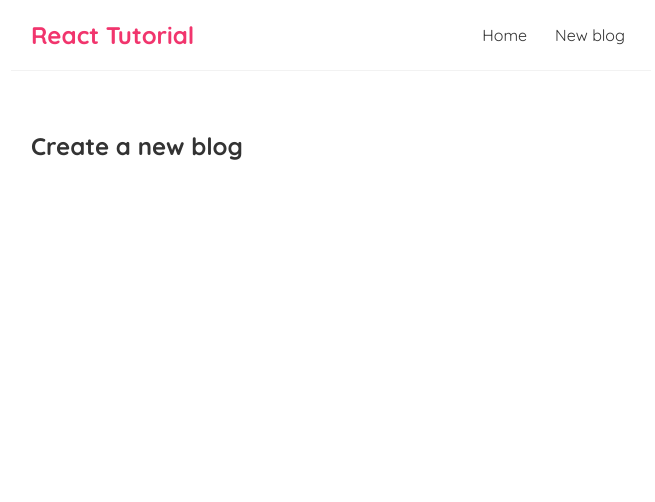
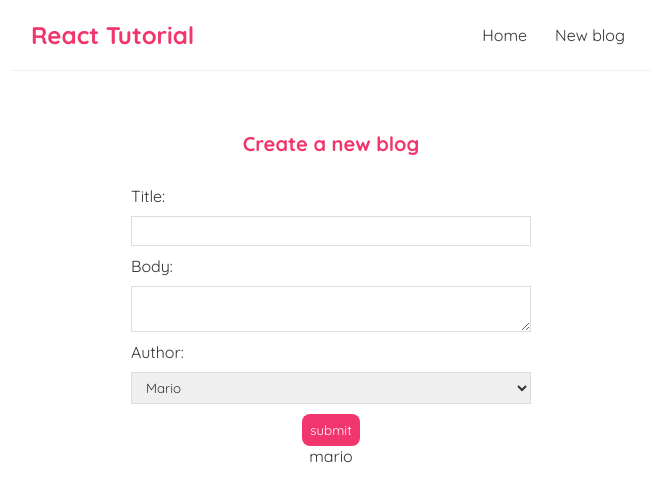
Before and after one commit to FaridFarahmandf/tuts-react, a React (Create React App) app: page /create in a window 1280 px wide. Shown: the top 502 px of the page, without its empty margins (309-964 px from the left). Built offline with nearby package versions, Linux system fonts and the light colour scheme.

Commit message:
input controller and using parameter for routing

```diff
--- a/src/App.js
+++ b/src/App.js
@@ -2,6 +2,7 @@
 import Home from './Home'
 import { BrowserRouter as Router, Route, Switch} from "react-router-dom"
 import Create from './Create';
+import BlogDetails from './BlogDetails';
 
 function App() {
 
@@ -17,6 +18,9 @@
             <Route path="/create">
               <Create />
             </Route>
+            <Route path="/blogs/:id">
+              <BlogDetails />
+            </Route>
           </Switch>
         </div>
       </div>
--- /dev/null
+++ b/src/BlogDetails.js
@@ -0,0 +1,21 @@
+import { useParams } from "react-router-dom";
+import useFetch from "./UseFetch";
+const BlogDetails = () => {
+  const { id } = useParams();
+  const { data:blog, isPending, error } = useFetch('http://localhost:8000/blogs/' + id);
+  return (
+    <div className="blog-detail">
+        { isPending && <div>Loading...</div>}
+        { error && <div> { error } </div>}
+        { blog && (
+            <article>
+                <h2>{blog.title}</h2>
+                <p>written by {blog.author}</p>
+                <div>{blog.body}</div>
+            </article>
+        )}
+    </div>
+  );
+};
+
+export default BlogDetails;
--- a/src/BlogList.js
+++ b/src/BlogList.js
@@ -1,11 +1,14 @@
+import { Link } from "react-router-dom"
 const BlogList = ({blogs,title}) => {
     return (
         <div>
             <h2>{title}</h2>
             {blogs.map((blog) => (
                 <div className="blog-preview" key={blog.id}>
-                    <h2>{blog.title}</h2>
-                    <p>Written by {blog.author}</p>
+                    <Link to={`/blogs/${blog.id}`}>
+                        <h2>{blog.title}</h2>
+                        <p>Written by {blog.author}</p>
+                    </Link>
                 </div>
             ))}
         </div>
--- a/src/Create.js
+++ b/src/Create.js
@@ -1,7 +1,34 @@
+import { useState } from "react";
 const Create = () => {
+    const [title, setTitle] = useState('');
+    const [author, setAuthor] = useState('mario');
+    const [body, setBody] = useState('');
     return (
-        <div>
+        <div className="create">
             <h2>Create a new blog</h2>
+            <form>
+                <label>Title: </label>
+                <input type="text"
+                       value={title}
+                       required
+                       onChange={(e) => setTitle(e.target.value)}
+                />
+                <label>Body: </label>
+                 <textarea
+                 required
+                 value={body}
+                 onChange={(e) => setBody(e.target.value)}>
+                 </textarea>
+                 <label>Author: </label>
+                 <select value={author} onChange={(e) => setAuthor(e.target.value)}>
+                    <option value="mario">Mario</option>
+                    <option value="yoshi">Yoshi</option>
+                 </select>
+                 <button>submit</button>
+            </form>
+            <p>{title}</p>
+            <p>{body}</p>
+            <p>{author}</p>
         </div>
      );
 }
--- a/src/index.css
+++ b/src/index.css
@@ -48,3 +48,47 @@
   color: #f1356d;
   margin-bottom: 8px;
 }
+.blog-preview a{
+  text-decoration: none;
+}
+/* blog detail page */
+.blog-detail h2{
+  font-size: 20px;
+  color:#f1356d;
+  margin-bottom: 10px;
+}
+.blog-detail div{
+  margin: 20px 0;
+}
+
+/* create new blog form */
+.create {
+  max-width: 400px;
+  margin: 0 auto;
+  text-align: center;
+}
+.create label {
+  text-align: left;
+  display: block;
+}
+.create h2 {
+  font-size: 20px;
+  color: #f1356d;
+  margin-bottom: 30px;
+}
+.create input, .create textarea, .create select {
+  width: 100%;
+  padding: 6px 10px;
+  margin: 10px 0;
+  border: 1px solid #ddd;
+  box-sizing: border-box;
+  display: block;
+}
+.create button {
+  background: #f1356d;
+  color: #fff;
+  border: 0;
+  padding: 8px;
+  border-radius: 8px;
+  cursor: pointer;
+}
```
